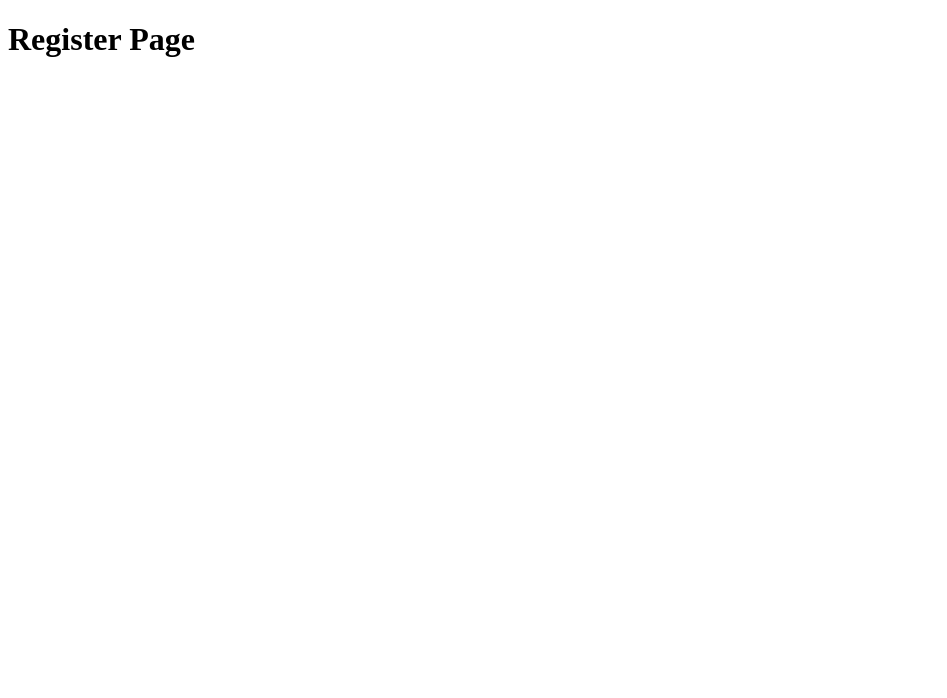
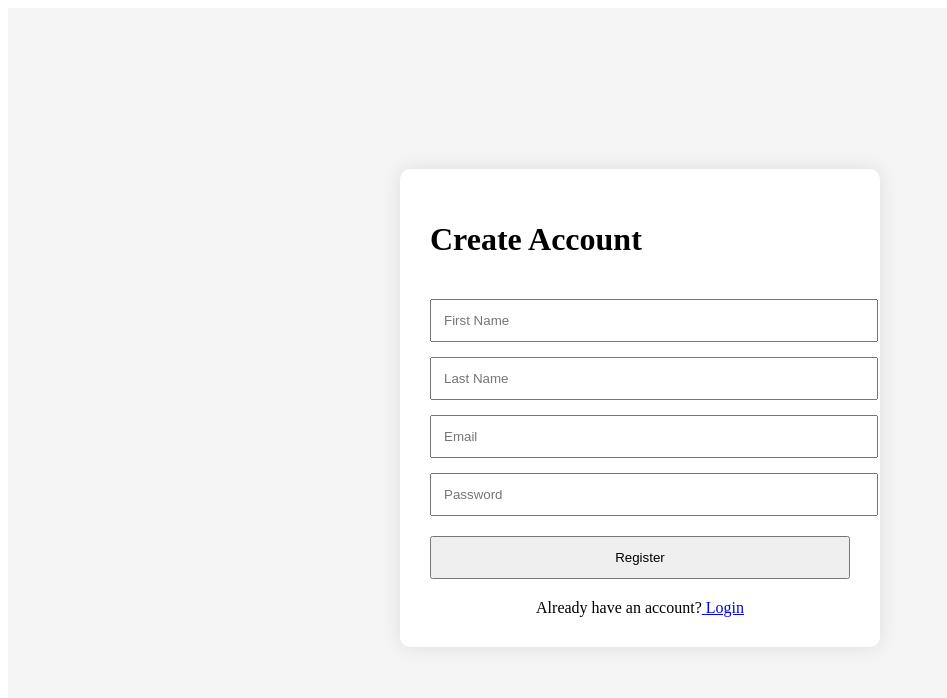
Before and after one commit to ayusha1223/SecureVault, a React app: page /register in a window 1280 px wide. Shown: the top 698 px of the page, without its empty margins (0-947 px from the left). Built offline with nearby package versions, Linux system fonts and the light colour scheme; the HTML template or start-up script is replaced by a standard one.

Commit message:
feat(frontend): implement user registration page

```diff
--- a/src/pages/auth/Register.jsx
+++ b/src/pages/auth/Register.jsx
@@ -1,5 +1,156 @@
+import { useState } from "react";
+import { Link, useNavigate } from "react-router-dom";
+import toast from "react-hot-toast";
+
+import api from "../../api/axios";
+
 const Register = () => {
-  return <h1>Register Page</h1>;
+  const navigate = useNavigate();
+
+  const [loading, setLoading] = useState(false);
+
+  const [form, setForm] = useState({
+    firstName: "",
+    lastName: "",
+    email: "",
+    password: "",
+  });
+
+  const handleChange = (e) => {
+    setForm({
+      ...form,
+      [e.target.name]: e.target.value,
+    });
+  };
+
+  const handleSubmit = async (e) => {
+    e.preventDefault();
+
+    try {
+      setLoading(true);
+
+      const { data } = await api.post(
+        "/auth/register",
+        form
+      );
+
+      toast.success(data.message);
+
+      navigate("/login");
+    } catch (err) {
+      toast.error(
+        err.response?.data?.message ||
+          "Registration failed"
+      );
+    } finally {
+      setLoading(false);
+    }
+  };
+
+  return (
+    <div
+      style={{
+        height: "100vh",
+        display: "flex",
+        justifyContent: "center",
+        alignItems: "center",
+        background: "#f5f5f5",
+      }}
+    >
+      <form
+        onSubmit={handleSubmit}
+        style={{
+          width: 420,
+          background: "#fff",
+          padding: 30,
+          borderRadius: 10,
+          boxShadow: "0 0 20px rgba(0,0,0,.1)",
+        }}
+      >
+        <h1>Create Account</h1>
+
+        <input
+          name="firstName"
+          placeholder="First Name"
+          value={form.firstName}
+          onChange={handleChange}
+          required
+          style={{
+            width: "100%",
+            padding: 12,
+            marginTop: 20,
+          }}
+        />
+
+        <input
+          name="lastName"
+          placeholder="Last Name"
+          value={form.lastName}
+          onChange={handleChange}
+          required
+          style={{
+            width: "100%",
+            padding: 12,
+            marginTop: 15,
+          }}
+        />
+
+        <input
+          type="email"
+          name="email"
+          placeholder="Email"
+          value={form.email}
+          onChange={handleChange}
+          required
+          style={{
+            width: "100%",
+            padding: 12,
+            marginTop: 15,
+          }}
+        />
+
+        <input
+          type="password"
+          name="password"
+          placeholder="Password"
+          value={form.password}
+          onChange={handleChange}
+          required
+          style={{
+            width: "100%",
+            padding: 12,
+            marginTop: 15,
+          }}
+        />
+
+        <button
+          type="submit"
+          disabled={loading}
+          style={{
+            width: "100%",
+            padding: 12,
+            marginTop: 20,
+            cursor: "pointer",
+          }}
+        >
+          {loading ? "Creating..." : "Register"}
+        </button>
+
+        <div
+          style={{
+            marginTop: 20,
+            textAlign: "center",
+          }}
+        >
+          Already have an account?
+
+          <Link to="/login">
+            {" "}Login
+          </Link>
+        </div>
+      </form>
+    </div>
+  );
 };
 
 export default Register;
```
